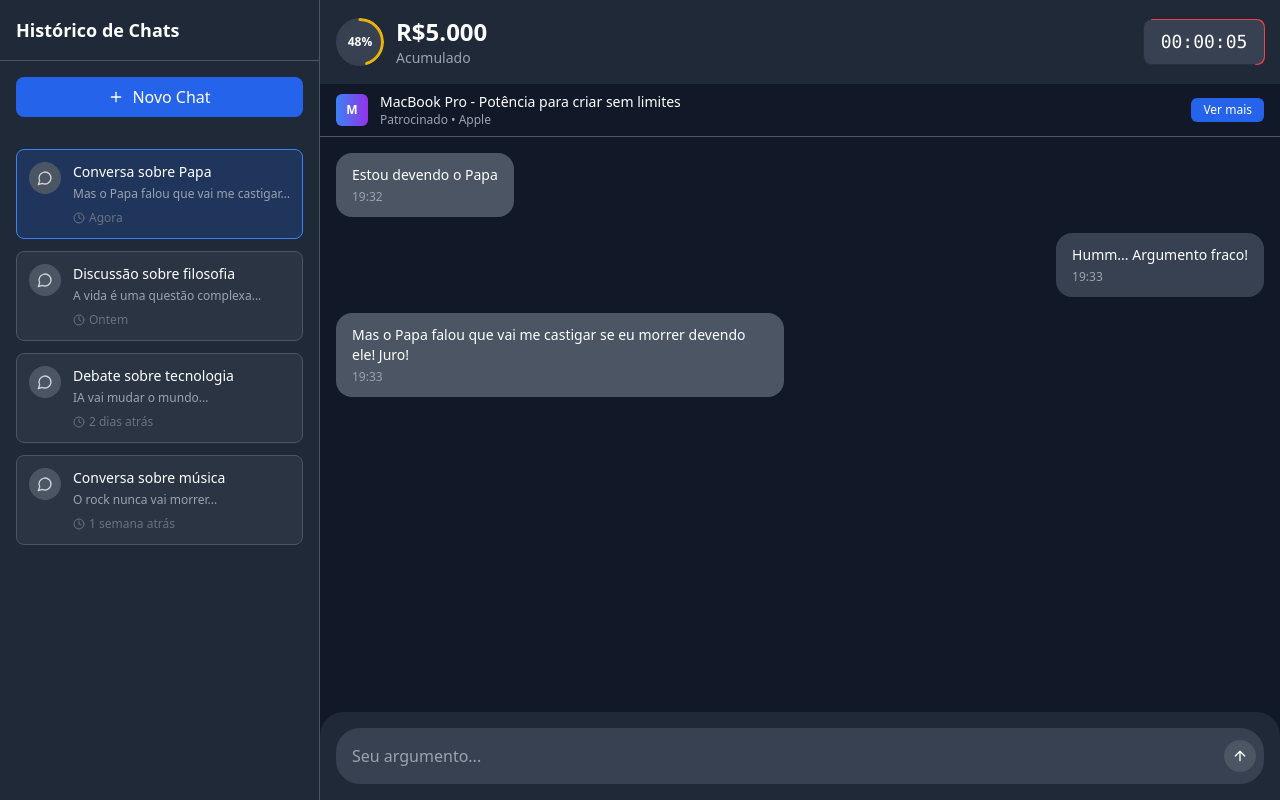
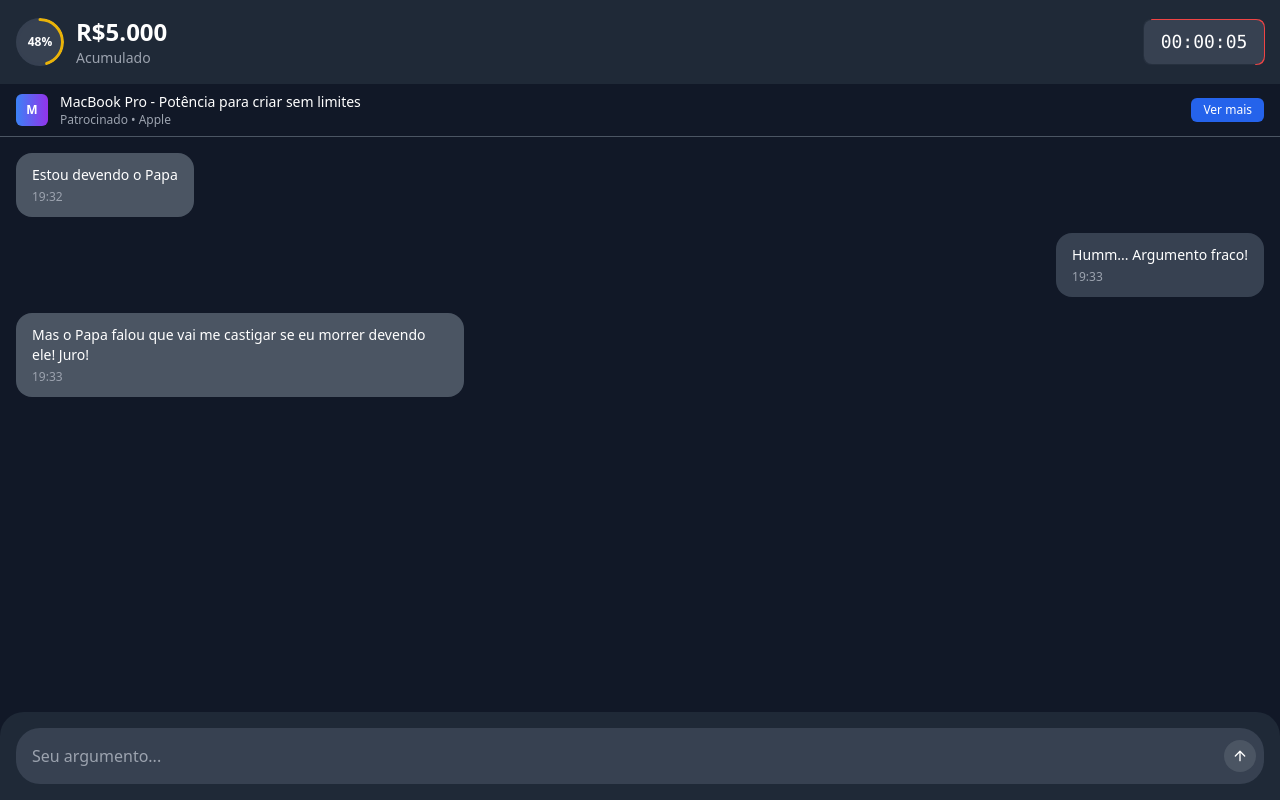
Before and after one commit to jedmesilva/argument-chat-timer, a React (Vite) app: page / in a window 1280 px wide. Built offline with nearby package versions, Linux system fonts and the light colour scheme.

Commit message:
Fix: Improve mobile responsiveness
Adjusted layout and styling in `Index.tsx` and `ChatHistoryMenu.tsx` to improve responsiveness on mobile devices. Ensured the menu and main content adapt correctly to different screen sizes.

```diff
--- a/src/components/ChatHistoryMenu.tsx
+++ b/src/components/ChatHistoryMenu.tsx
@@ -66,8 +66,8 @@ export default function ChatHistoryMenu({
       <div className={`
         fixed md:relative top-0 left-0 h-full w-80 bg-gray-800 border-r border-gray-600 z-50
         transform transition-transform duration-300 ease-in-out
-        ${isOpen ? 'translate-x-0' : '-translate-x-full md:translate-x-0'}
-        ${isOpen ? 'md:block' : 'md:block'}
+        ${isOpen ? 'translate-x-0' : '-translate-x-full'}
+        md:translate-x-0 ${isOpen ? 'md:block' : 'md:hidden'}
       `}>
         <div className="flex flex-col h-full">
           {/* Header do menu */}
--- a/src/pages/Index.tsx
+++ b/src/pages/Index.tsx
@@ -143,7 +143,7 @@ export default function ChatApp() {
   };
 
   const handleAvatarClick = () => {
-    setIsMenuOpen(true);
+    setIsMenuOpen(!isMenuOpen);
   };
 
   const handleMenuClose = () => {
@@ -167,7 +167,7 @@ export default function ChatApp() {
   };
 
   return (
-    <div className="flex h-dvh bg-gray-900 text-white">
+    <div className="flex h-dvh bg-gray-900 text-white overflow-hidden">
       {/* Menu do histórico */}
       <ChatHistoryMenu
         isOpen={isMenuOpen}
@@ -178,11 +178,11 @@ export default function ChatApp() {
       />
 
       {/* Área principal do chat */}
-      <div className={`flex flex-col flex-1 transition-all duration-300 ${
+      <div className={`flex flex-col flex-1 min-w-0 transition-all duration-300 ${
         isMenuOpen ? 'md:ml-0' : 'md:ml-0'
       }`}>
         {/* Header */}
-        <div className="flex justify-between items-center p-4 bg-gray-800">
+        <div className="flex justify-between items-center p-4 bg-gray-800 flex-shrink-0">
           <div className="flex items-center space-x-3">
             <div
               onClick={handleAvatarClick}
@@ -215,7 +215,7 @@ export default function ChatApp() {
         </div>
 
         {/* Seção de Anúncio Patrocinado */}
-        <div className="bg-gray-750 border-b border-gray-600 px-4 py-2 w-full">
+        <div className="bg-gray-750 border-b border-gray-600 px-4 py-2 w-full flex-shrink-0">
           <div className="flex items-center justify-between max-w-full">
             <div className="flex items-center space-x-3 flex-1 min-w-0 mr-3">
               <div className="w-8 h-8 bg-gradient-to-r from-blue-500 to-purple-600 rounded-md flex items-center justify-center flex-shrink-0">
@@ -235,7 +235,7 @@ export default function ChatApp() {
         </div>
 
         {/* Messages */}
-        <div className="flex-1 overflow-y-auto p-4 space-y-4">
+        <div className="flex-1 overflow-y-auto p-4 space-y-4 min-h-0">
           {messages.map((msg) => (
             <div key={msg.id} className={`flex ${msg.sender === 'me' ? 'justify-end' : 'justify-start'}`}>
               <div className={`max-w-xs lg:max-w-md px-4 py-3 rounded-2xl ${
@@ -252,7 +252,7 @@ export default function ChatApp() {
         </div>
 
         {/* Input */}
-        <div className="p-4 bg-gray-800 rounded-t-3xl max-h-[50dvh] flex flex-col items-center justify-center">
+        <div className="p-4 bg-gray-800 rounded-t-3xl max-h-[50dvh] flex flex-col items-center justify-center flex-shrink-0">
           {!timerFinished && (
             <div className={`flex bg-gray-700 rounded-3xl p-2 focus-within:ring-2 focus-within:ring-blue-500 gap-3 w-full max-w-none ${
               isTextareaExpanded ? 'items-end' : 'items-center'
```
